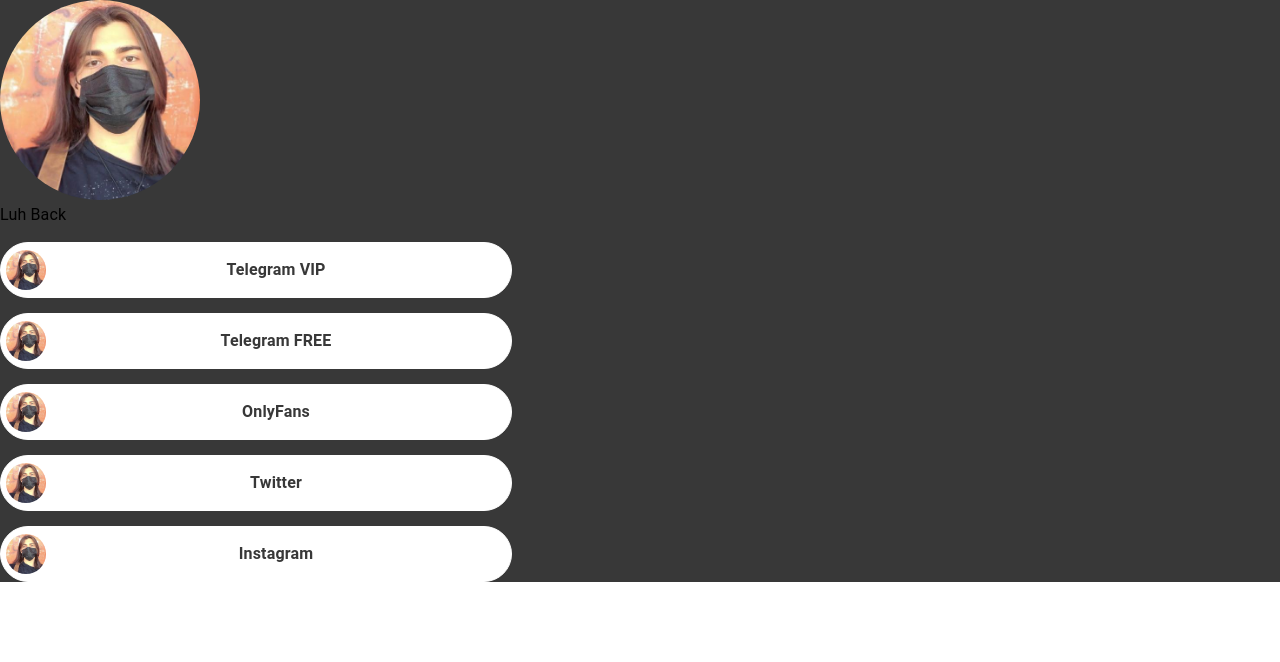
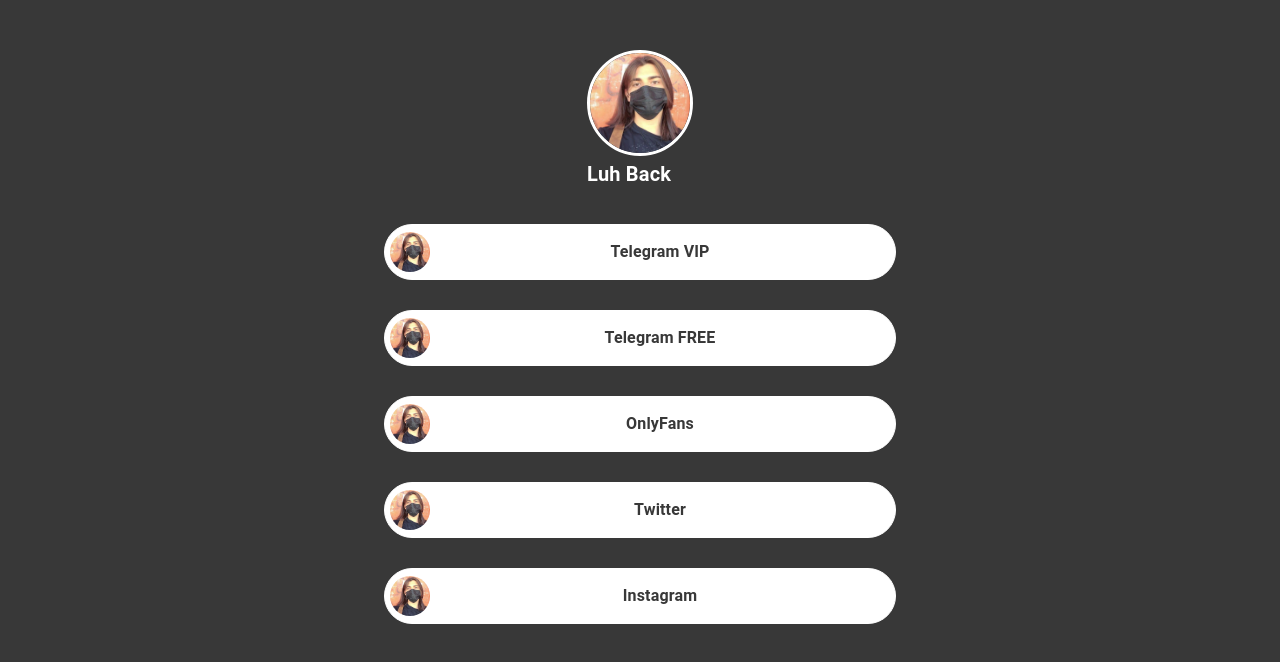
Before and after one commit to mentalitydark/luhback-site, a Next.js app: page /links in a window 1280 px wide. Shown: the top 662 px of the page. Built offline with nearby package versions, Linux system fonts and the light colour scheme.

Commit message:
Page Links

```diff
--- a/src/components/Pages/Links/index.tsx
+++ b/src/components/Pages/Links/index.tsx
@@ -1,7 +1,7 @@
-import { Box, Typography } from "@mui/material";
 import Head from "next/head";
 import Link from "./Link";
-import { Container, Image } from "./styles";
+import { Container, Image, Content, Text } from "./styles";
+import { Box } from "@mui/material";
 
 export default function Links() {
     return (
@@ -12,15 +12,17 @@ export default function Links() {
             <meta name="viewport" content="width=device-width, initial-scale=1" />
           </Head>
           <Container>
-            <Box>
-                <Image alt='profile image' src={'/a.jpg'} width={200} height={200} />
-                <Typography>Luh Back</Typography>
+            <Content>
+                <Box>
+                  <Image alt='profile image' src={'/a.jpg'} width={100} height={100} />
+                  <Text>Luh Back</Text>
+                </Box>
                 <Link text='Telegram VIP' image="/a.jpg" alt="img"/>
                 <Link text='Telegram FREE' image="/a.jpg" alt="img"/>
                 <Link text='OnlyFans' image="/a.jpg" alt="img"/>
                 <Link text='Twitter' image="/a.jpg" alt="img"/>
                 <Link text='Instagram' image="/a.jpg" alt="img"/>
-            </Box>
+            </Content>
           </Container>
         </>
       )
--- a/src/components/Pages/Links/styles.ts
+++ b/src/components/Pages/Links/styles.ts
@@ -1,12 +1,32 @@
-import { Box, styled } from "@mui/material";
+import { Box, Typography, styled } from "@mui/material";
 import _Image from "next/image";
 
 export const Image = styled(_Image)`
-  border-radius: 50%
+  border-radius: 50%;
+  border: 3px solid #fff
 `
 
 export const Container = styled(Box)`
-    flex: 1;
     background-color: #383838;
-    margin: 0
+    margin: 0;
+    width: 100vw;
+    height: 100vh;
+    display: flex;
+    justify-content: center;
 `
+
+export const Content = styled(Box)`
+    display: flex;
+    flex-direction: column;
+    align-items: center;
+    padding: 5px 20px;
+    padding-top: 50px;
+    width: 50%;
+`
+
+export const Text = styled(Typography)`
+  color: #fff;
+  font-weight: bold;
+  font-size: 20px;
+  margin-bottom: 20px;
+`
```
